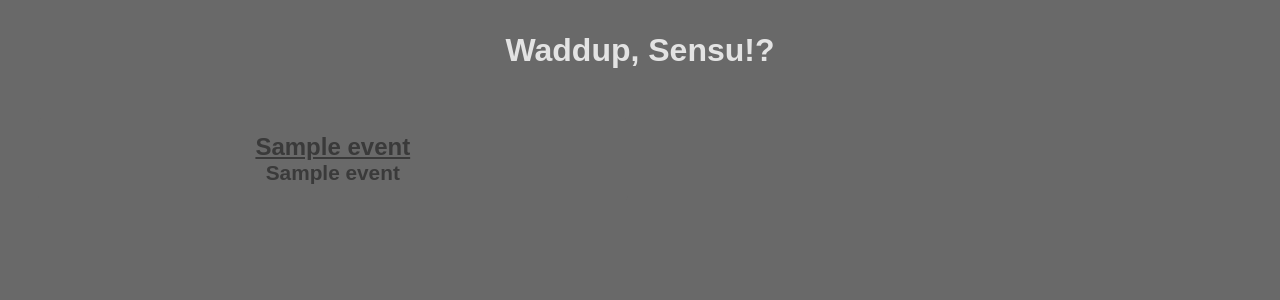
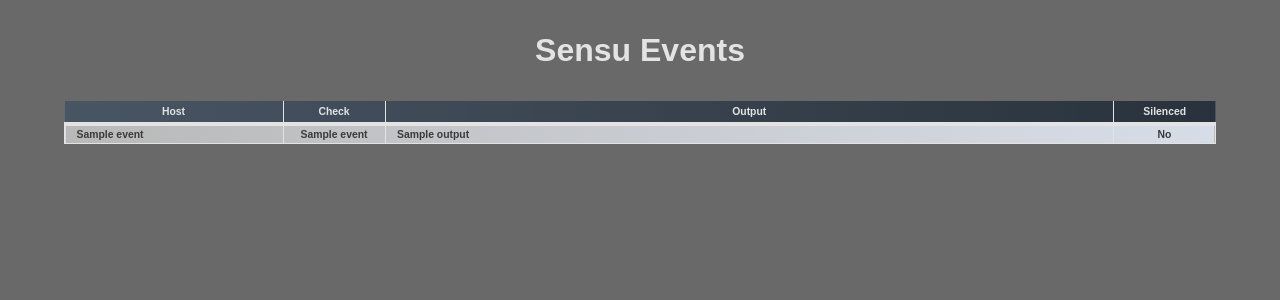
Before and after one commit to equinor/aware, a Flask app: template templates/index.html in a window 1280 px wide. Shown: the top 300 px of the page. Run offline with Flask 2, Linux system fonts and the light colour scheme; the template is opened without the code that fills it: most values are stand-ins (such as "Sample title", 1, 10 or a date in 2020); some libraries are stand-ins or nearby versions.

Commit message:
new: first working version ready to go.

```diff
--- a/app.py
+++ b/app.py
@@ -3,19 +3,20 @@
 from flask import Flask, render_template, url_for
 import requests
 import json
+import os
 
-url = 'http://<some_url_to_sensu_api>:4567/events'
-
+sensu_api = os.getenv('SENSU_API', "http://example.sensu-api.com:4567/events")
+refresh_interval = os.getenv('REFRESH_INTERVAL', 15)
 
 app = Flask(__name__)
 
 @app.route('/', methods=['GET'])
 def index():
-    response = requests.get(url)
+    response = requests.get(sensu_api)
     if response.ok:
         data = response.json()
-#        with open('result.json', 'w') as datafile:
-#            json.dump(data, datafile, sort_keys=True, indent=4)
+        with open('result.json', 'w') as datafile:
+            json.dump(data, datafile, sort_keys=True, indent=4)
         events = {}
         for event in data:
             id = event['id']
@@ -23,9 +24,10 @@ def index():
             events[id]['client_name'] = event['client']['name']
             events[id]['check_name'] = event['check']['name']
             events[id]['status'] = event['check']['status']
+            events[id]['output'] = event['check']['output']
             events[id]['silenced'] = event['silenced']
             events[id]['silenced_by'] = event['silenced_by']
-        return render_template('index.html', events=events)
+        return render_template('index.html', events=events, refresh_interval=refresh_interval)
     else:
         response.raise_for_status()
 
--- a/static/style.css
+++ b/static/style.css
@@ -51,29 +51,83 @@ header {
     font-weight: bolder;
     margin: 0 auto;
 }
-#content {
+table {
     color: #3a3a3a;
-  margin: 1em 2%;
+    width: 90%;
+    margin: 0 auto;
+    font-weight: bolder;
+    overflow: hidden;
+    border-collapse: collapse;
+    border-spacing: 0;
 }
-.event {
+table tr:first-child {
+    font-size: 1em;
+    background: #485563; /* fallback for old browsers */
+    background: -webkit-linear-gradient(to right, #485563, #29323c); /* Chrome 10-25, Safari 5.1-6 */
+    background: linear-gradient(to right, #485563, #29323c); /* W3C, IE 10+/ Edge, Firefox 16+, Chrome 26+, Opera 12+, Safari 7+ */
+    color: #e3e3e3;
     text-align: center;
-  width: 48%;
-  float: left;
-  margin: 0 1%;
-  border-radius: 5px;
-  padding: 1em 0;
+    text-indent: 0%;
+    border-bottom: 4px solid #e3e3e3;
+    border-top: 0; border-left: 0; border-right: 0;
+}
+table tr:first-child td {
+    padding: 0.5em 0;
+    border-width: 0 1px;
+    border-style: solid;
+    border-color: #e3e3e3;
+}
+table tr:first-child td:first-child { border-width: 0 0 0 0; }
+table tr:first-child td:last-child { border-width: 0 0 0 0; }
+table tr {
+    border: 1px solid #e3e3e3;
+}
+table tr td {
+font-size: 0.65em;
+    padding: 0.25em 0;
+}
+table tr td.clientName {
+    width: 15%;
+    padding: 0 0 0 1%;
+}
+table tr td.checkName {
+    width: 7%;
+    text-align: center;
+    border-left: 1px solid #e3e3e3;
+}
+table tr td.checkOutput {
+    width: 50%;
+    padding: 0 0 0 1%;
+    border-left: 1px solid #e3e3e3;
+}
+table tr td.checkSilenced {
+    width: 7%;
+    text-align: center;
+    border-left: 1px solid #e3e3e3;
+}
+.warning {
+    background: #f09819; /* fallback for old browsers */
+    background: -webkit-linear-gradient(to right, #f09819, #edde5d); /* Chrome 10-25, Safari 5.1-6 */
+    background: linear-gradient(to right, #f09819, #edde5d); /* W3C, IE 10+/ Edge, Firefox 16+, Chrome 26+, Opera 12+, Safari 7+ */
+}
+.critical {
+    background: #eb3349; /* fallback for old browsers */
+    background: -webkit-linear-gradient(to right, #eb3349, #f45c43); /* Chrome 10-25, Safari 5.1-6 */
+    background: linear-gradient(to right, #eb3349, #f45c43); /* W3C, IE 10+/ Edge, Firefox 16+, Chrome 26+, Opera 12+, Safari 7+ */
+
+}
+.unknown {
+    background: #b9b9b9; /* fallback for old browsers */
+    background: -webkit-linear-gradient(to right, #b9b9b9, #d7dde8); /* Chrome 10-25, Safari 5.1-6 */
+    background: linear-gradient(to right, #b9b9b9, #d7dde8); /* W3C, IE 10+/ Edge, Firefox 16+, Chrome 26+, Opera 12+, Safari 7+ */
+
+}
+#allGreen {
+    margin: 0 auto;
+    position: absolute;
+    top: 40%;
+    font-size: 5em;
     font-weight: bolder;
+    text-align: center;
+    width: 100%;
 }
-.clientName {
-  margin-bottom: -0.75em;
-  text-decoration: underline;
-  font-size: 1.5em;
-}
-.checkName {
-  font-size: 1.3em;
-}
-.silenced { }
-.silencedBy { }
-.warning { background: orange; }
-.critical { background: red; }
-.unknown { background: dimgray; }
--- a/templates/index.html
+++ b/templates/index.html
@@ -1,21 +1,34 @@
 {% extends "layout.html" %}
 {% block body %}
-<section id="content">
+    {% if events %}
+      <table>
+        <tr>
+          <td>Host</td>
+          <td>Check</td>
+          <td>Output</td>
+          <td>Silenced</td>
+        </tr>
+
         {% for event in events %}
           {% if events[event].status == 1 %}
-      <section class="event warning">
+            <tr class="warning">
           {% elif events[event].status == 2 %}
-      <section class="event critical">
+            <tr class="critical">
           {% else %}
-      <section class="event unknown">
+            <tr class="unknown">
           {% endif %}
-      <h1 class="clientName">{{ events[event].client_name }}</h1><br />
-      <h2 class="checkName">{{ events[event].check_name }}</h2>
+          <td class="clientName">{{ events[event].client_name }}</td>
+          <td class="checkName">{{ events[event].check_name }}</td>
+          <td class="checkOutput">{{ events[event].output }}</td>
           {% if events[event].silenced == True %}
-      <h3>acknowledged/silenced</h3>
-     <!-- <h3 class="silenced">Acknowledged and silenced by: {{ events[event].silenced_by }}</h3> -->
+            <td class="checkSilenced">{{ events[event].silenced_by }}</h3>
+          {% else %}
+            <td class="checkSilenced">No</h3>
           {% endif %}
-    </section>
+          </tr>
         {% endfor %}
-</section>
+      </table>
+    {% else %}
+      <h1 id="allGreen">ALL GREEN</h1>
+    {% endif %}
 {% endblock %}
--- a/templates/layout.html
+++ b/templates/layout.html
@@ -1,5 +1,6 @@
 <!DOCTYPE html>
 <head>
+    <meta http-equiv="refresh" content="{{ refresh_interval }}">
     <script
         src="https://code.jquery.com/jquery-3.1.1.min.js"
         integrity="sha256-hVVnYaiADRTO2PzUGmuLJr8BLUSjGIZsDYGmIJLv2b8="
@@ -11,14 +12,14 @@
   		crossorigin="anonymous">
 	</script>
     <link rel=stylesheet type=text/css href="{{ url_for('static', filename='style.css') }}">
-    <script type="text/javascript" src="{{ url_for('static', filename='scale.js') }}"></script>
+    <script type="text/javascript" src="{{ url_for('static', filename='colors.js') }}"></script>
     <meta http-equiv="content-type" content="text/html; charset=utf-8">
-    <title>SensuDash</title>
+    <title>SensuDashboard</title>
 </head>
 <body>
-<header>
-    <h1>Waddup, Sensu!?</h1>
-</header>
+    <header>
+        <h1>Sensu Events</h1>
+    </header>
 {% block body %}
 {% endblock %}
 </body>
```
Also changed, not shown: test_data.json (+65 -3 lines), README.md (added), events.png (added), noevents.png (added), static/colors.js (renamed from static/scale.js), 1 other file. Lines whose indentation alone changed are shown as unchanged.
